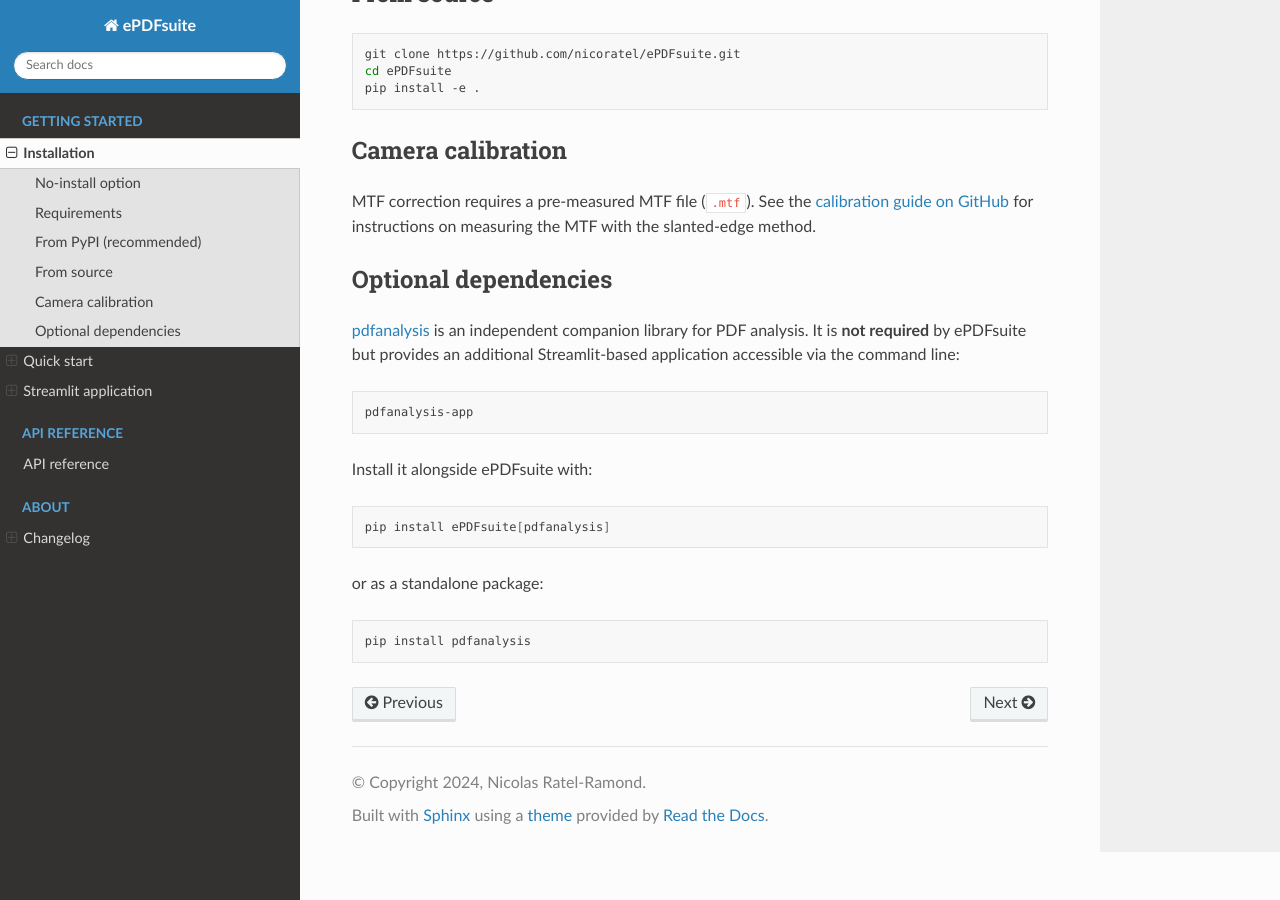
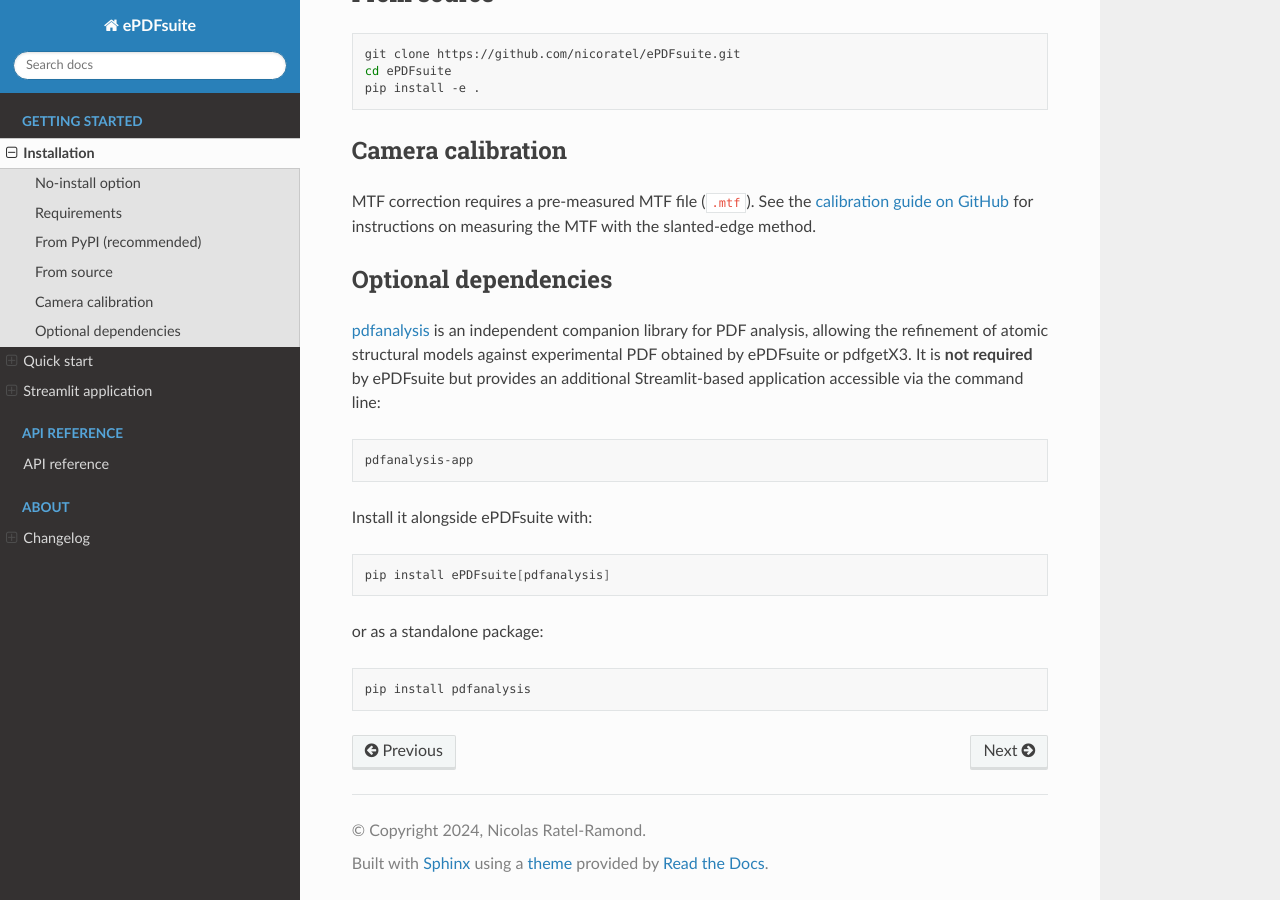
Before and after one commit to nicoratel/ePDFsuite, a Sphinx documentation site: the page built from docs/installation.rst, in a window 1280 px wide and 900 px high, scrolled down 964 px. Built offline with Sphinx 7.4.7 and the Read the Docs theme 3.1.0, drawn with Linux system fonts in a browser that asks for light colours.

Commit message:
Update installation documentation for pdfanalysis
Clarify the role of pdfanalysis as a companion library for PDF analysis and its optional nature.

```diff
--- a/docs/installation.rst
+++ b/docs/installation.rst
@@ -61,7 +61,9 @@
 ---------------------
 
 `pdfanalysis <https://github.com/nicoratel/pdfanalysis>`_ is an independent
-companion library for PDF analysis. It is **not required** by ePDFsuite but
+companion library for PDF analysis, allowing the refinement of atomic structural
+models against experimental PDF obtained by ePDFsuite or pdfgetX3.
+It is **not required** by ePDFsuite but
 provides an additional Streamlit-based application accessible via the
 command line:
 
```
